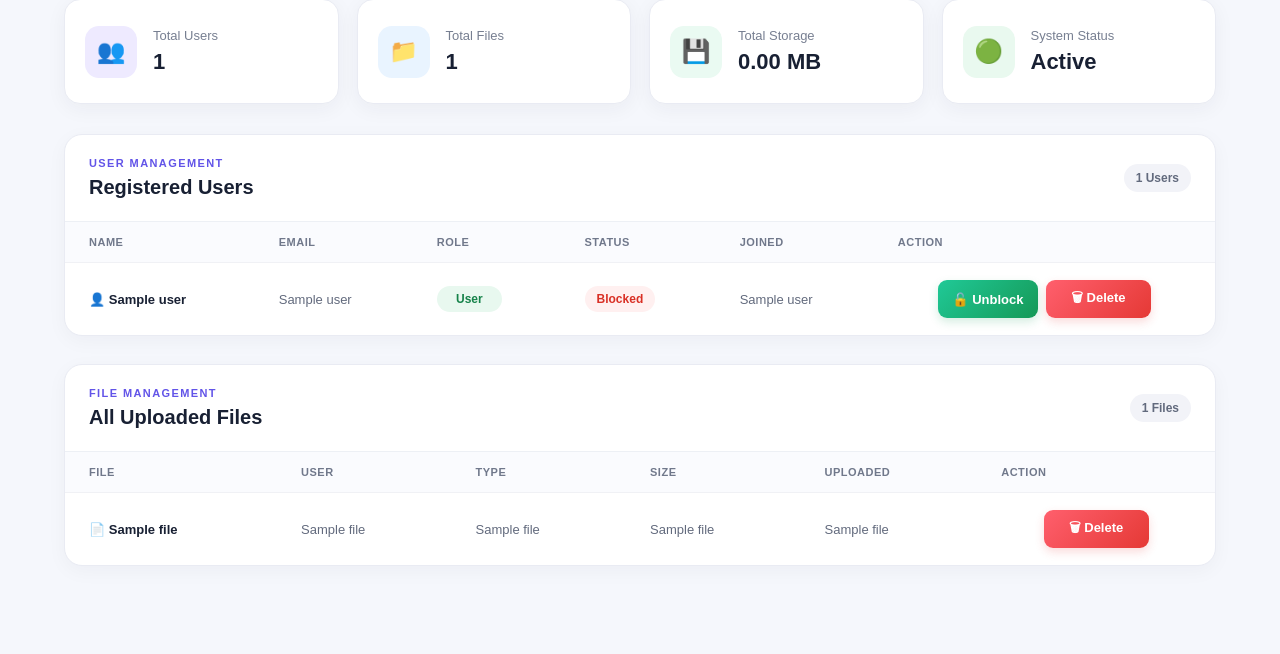
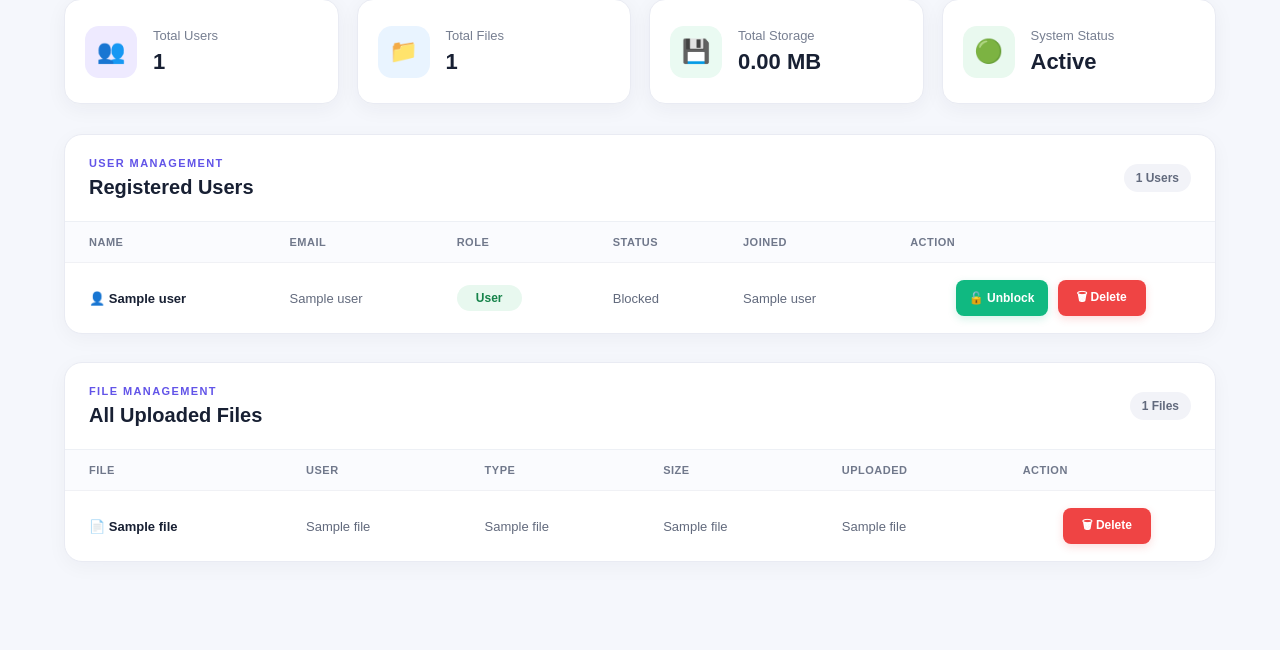
Before and after one commit to srushtikshirsagr/file-drop, a Flask app: template templates/admin.html in a window 1280 px wide. Shown: the part 218-872 px from the top of the page. After the commit the page ends 790 px from the top, so only its background shows below. Run offline with Flask 3, Linux system fonts and the light colour scheme; the template is opened without the code that fills it: most values are stand-ins (such as "Sample title", 1, 10 or a date in 2020); some libraries are stand-ins or nearby versions.

Commit message:
Improve admin block and delete buttons

```diff
--- a/static/style.css
+++ b/static/style.css
@@ -1205,74 +1205,87 @@ a { text-decoration: none; }
     white-space: nowrap;
 }
 
+
+/* Admin user action buttons */
 .admin-action-group {
     display: flex;
     align-items: center;
     justify-content: center;
-    gap: 8px;
-    flex-wrap: wrap;
+    gap: 10px;
+    flex-wrap: nowrap;
 }
 
-.admin-toggle-btn {
+.admin-action-group form {
+    margin: 0;
+    flex: 0 0 auto;
+}
+
+.admin-toggle-btn,
+.admin-delete-btn {
     display: inline-flex;
     align-items: center;
     justify-content: center;
-    min-width: 100px;
-    height: 38px;
-    padding: 0 14px;
+    height: 36px;
+    padding: 0 13px;
     border: none;
-    border-radius: 9px;
-    color: #ffffff;
-    font-size: 13px;
+    border-radius: 8px;
+    font-size: 12px;
     font-weight: 700;
+    white-space: nowrap;
     cursor: pointer;
     transition: all 0.2s ease;
 }
 
+/* Block / Unblock */
+.admin-toggle-btn {
+    min-width: 92px;
+    color: #ffffff;
+}
+
 .admin-block-btn {
-    background: linear-gradient(135deg, #ffb347, #ff8c00);
-    box-shadow: 0 4px 10px rgba(255, 140, 0, 0.18);
+    background: #f59e0b;
+    box-shadow: 0 3px 8px rgba(245, 158, 11, 0.18);
 }
 
 .admin-block-btn:hover {
+    background: #d97706;
     transform: translateY(-1px);
-    box-shadow: 0 7px 16px rgba(255, 140, 0, 0.28);
 }
 
 .admin-unblock-btn {
-    background: linear-gradient(135deg, #20c997, #159957);
-    box-shadow: 0 4px 10px rgba(21, 153, 87, 0.18);
+    background: #10b981;
+    box-shadow: 0 3px 8px rgba(16, 185, 129, 0.18);
 }
 
 .admin-unblock-btn:hover {
+    background: #059669;
     transform: translateY(-1px);
-    box-shadow: 0 7px 16px rgba(21, 153, 87, 0.28);
 }
 
-.admin-status {
-    display: inline-flex;
-    align-items: center;
-    justify-content: center;
-    min-width: 70px;
-    padding: 6px 12px;
-    border-radius: 20px;
-    font-size: 12px;
-    font-weight: 700;
+/* Delete */
+.admin-delete-btn {
+    min-width: 88px;
+    color: #ffffff;
+    background: #ef4444;
+    box-shadow: 0 3px 8px rgba(239, 68, 68, 0.18);
 }
 
-.admin-status-active {
-    background: #e8f8ef;
-    color: #16834a;
+.admin-delete-btn:hover {
+    background: #dc2626;
+    transform: translateY(-1px);
 }
 
-.admin-status-blocked {
-    background: #fff0f0;
-    color: #d93025;
+.admin-toggle-btn:active,
+.admin-delete-btn:active {
+    transform: translateY(0);
 }
 
-.admin-action-group form {
-    margin: 0;
+/* Keep action column clean */
+.admin-table td:last-child {
+    text-align: center;
+    white-space: nowrap;
 }
+
 
 .stored-file-link {
     color: #182033;
```
